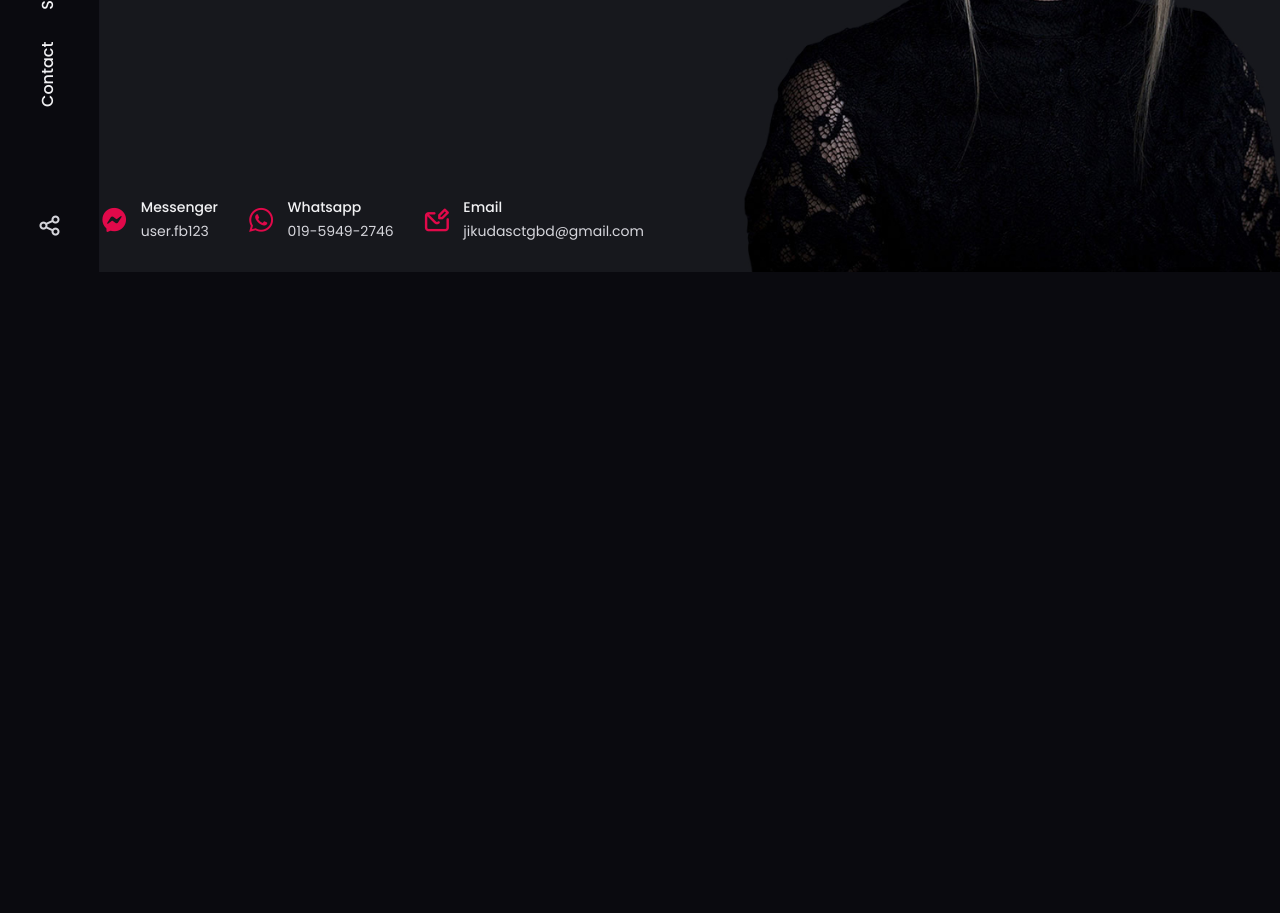
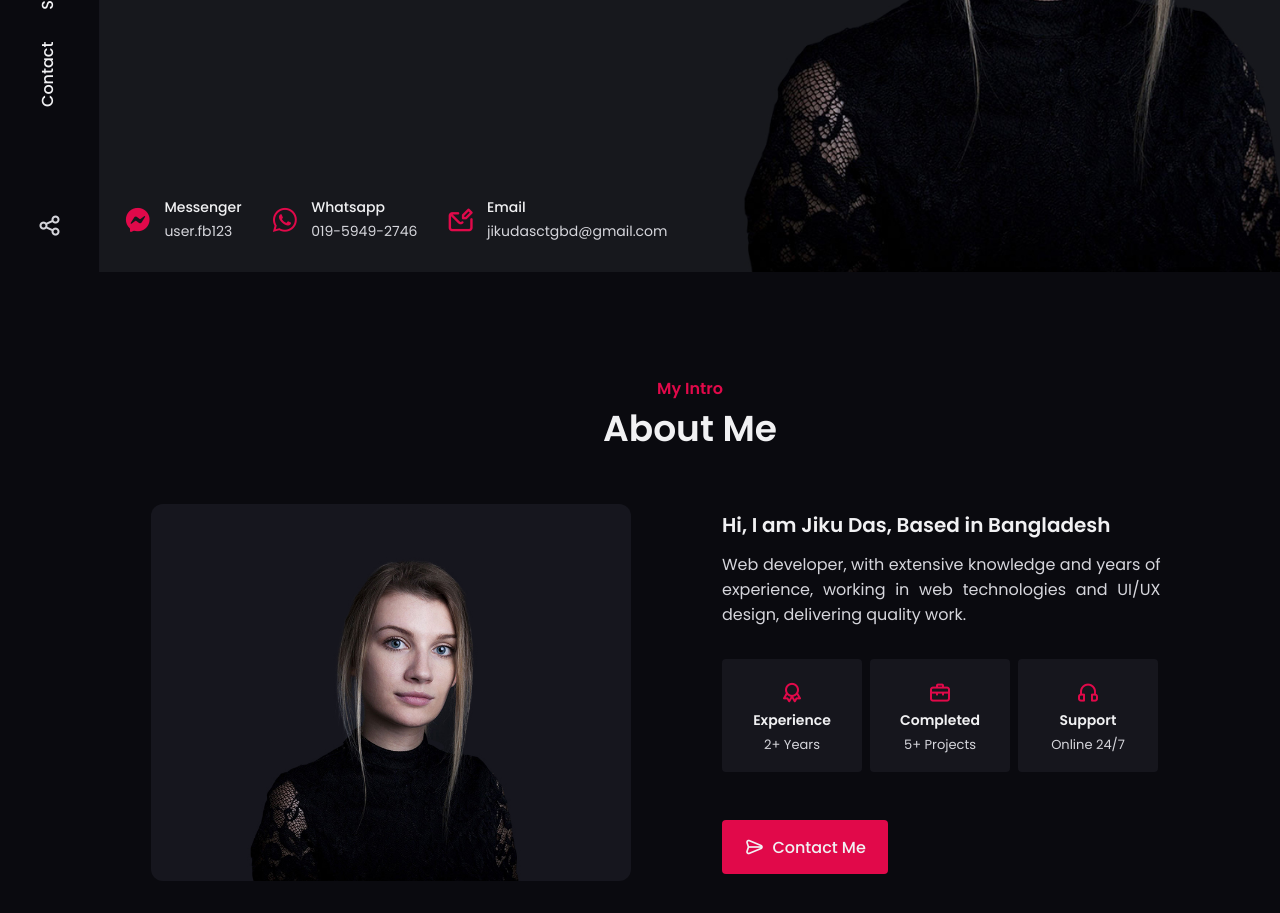
Before and after one commit to jikudas/Jiku_Das_Portfolio, a plain HTML site: page index.html in a window 1280 px wide. Shown: the part 528-1441 px from the top of the page. Before the commit the page ends 800 px from the top, so only its background shows below. Drawn offline with nearby package versions, Linux system fonts and the light colour scheme.

Commit message:
About Section

```diff
--- a/assets/css/style.css
+++ b/assets/css/style.css
@@ -110,8 +110,8 @@ button, input {
 /*=============== LAYOUT ===============*/
 .container {
     max-width: 1250px;
-    margin-left: auto;
-    margin-right: auto;
+    margin-left: 2%;
+    margin-right: 2%;
 }
 
 .grid {
@@ -119,6 +119,22 @@ button, input {
 }
 
 /*=============== REUSABLE CSS CLASSES ===============*/
+.section {
+    padding: 6.5rem 0 2rem;
+}
+
+.section_title {
+    text-align: center;
+    font-size: var(--h1-font-size);
+    margin-bottom: var(--mb-3);
+}
+
+.section_title::before {
+    content: attr(data-heading);
+    display: block;
+    font-size: var(--normal-font-size);
+    color: var(--skin-color);
+}
 
 
 /*=============== SIDEBAR ===============*/
@@ -352,6 +368,59 @@ main {
 }
 
 /*===== About Section =====*/
+.about_container {
+    grid-template-columns: repeat(2, 1fr);
+    column-gap: 4rem;
+    align-items: center;
+}
+
+.about_img {
+    width: 480px;
+    border-radius: 0.75rem;
+    justify-self: center;
+}
+
+.about_heading {
+    font-size: var(--h3-font-size);
+    margin-bottom: var(--mb-0-75);
+}
+
+.about_description {
+    text-align: justify;
+    padding-right: 6rem;
+    margin-bottom: var(--mb-2);
+}
+
+.about_info {
+    grid-template-columns: repeat(3, 140px);
+    column-gap: .5rem;
+    margin-bottom: var(--mb-3);
+}
+
+.about_box {
+    text-align: center;
+    background-color: var(--box-color);
+    border-radius: .25rem;
+    padding: 1rem .125rem;
+}
+
+.about-icon {
+    font-size: 1.5rem;
+    color: var(--skin-color);
+    margin-bottom: var(--mb-0-75);
+}
+
+.about_title {
+    font-size: var(--small-font-size);
+}
+
+.about_subtitle {
+    font-size: var(--smaller-font-size);
+}
+
+
+
+
 
 
 /*===== Qualification Section =====*/
--- a/index.html
+++ b/index.html
@@ -110,6 +110,36 @@
             </div>
         </section>
         <!--===== About =====-->
+        <section class="about section" id="about">
+            <h2 data-heading="My Intro" class="section_title">About Me</h2>
+            <div class="about_container container grid">
+                <img src="assets/img/about-img.jpg" alt="" class="about_img">
+                <div class="about_data">
+                    <h3 class="about_heading">Hi, I am Jiku Das, Based in Bangladesh</h3>
+                    <p class="about_description">Web developer, with extensive knowledge and years of experience, working in web technologies and UI/UX design, delivering quality work.</p>
+                    <div class="about_info grid">
+                        <div class="about_box">
+                            <i class="uil uil-award about-icon"></i>
+                            <h3 class="about_title">Experience</h3>
+                            <span class="about_subtitle">2+ Years</span>
+                        </div>
+                        <div class="about_box">
+                            <i class="uil uil-suitcase-alt about-icon"></i>
+                            <h3 class="about_title">Completed</h3>
+                            <span class="about_subtitle">5+ Projects</span>
+                        </div>
+                        <div class="about_box">
+                            <i class="uil uil-headphones-alt about-icon"></i>
+                            <h3 class="about_title">Support</h3>
+                            <span class="about_subtitle">Online 24/7</span>
+                        </div>
+                    </div>
+                    <a href="#contact" class="button"><i class="uil uil-navigator button_icon"></i>
+                    Contact Me
+                    </a>
+                </div>
+            </div>
+        </section>
 
         <!--===== Qualification =====-->
 
```
